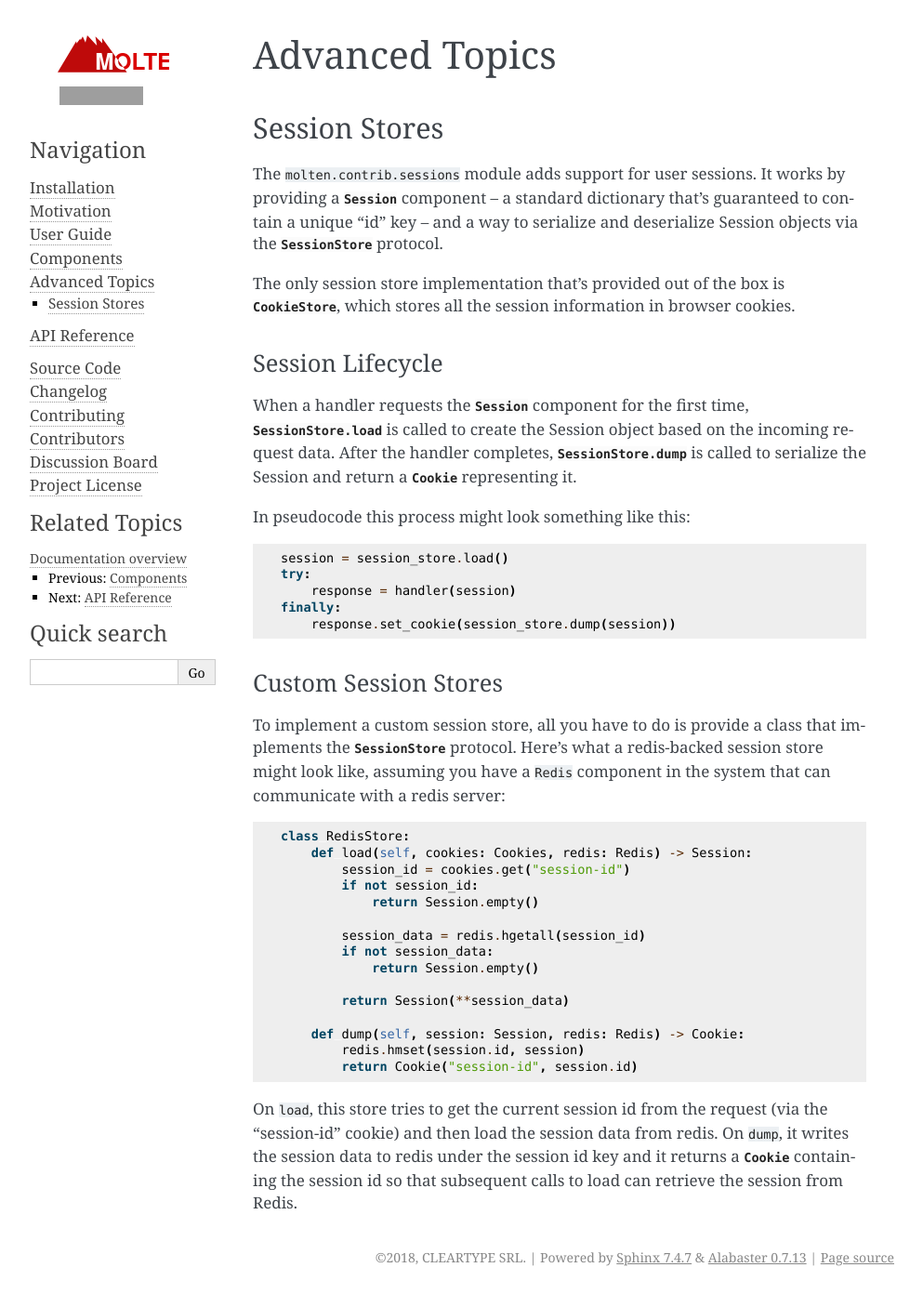
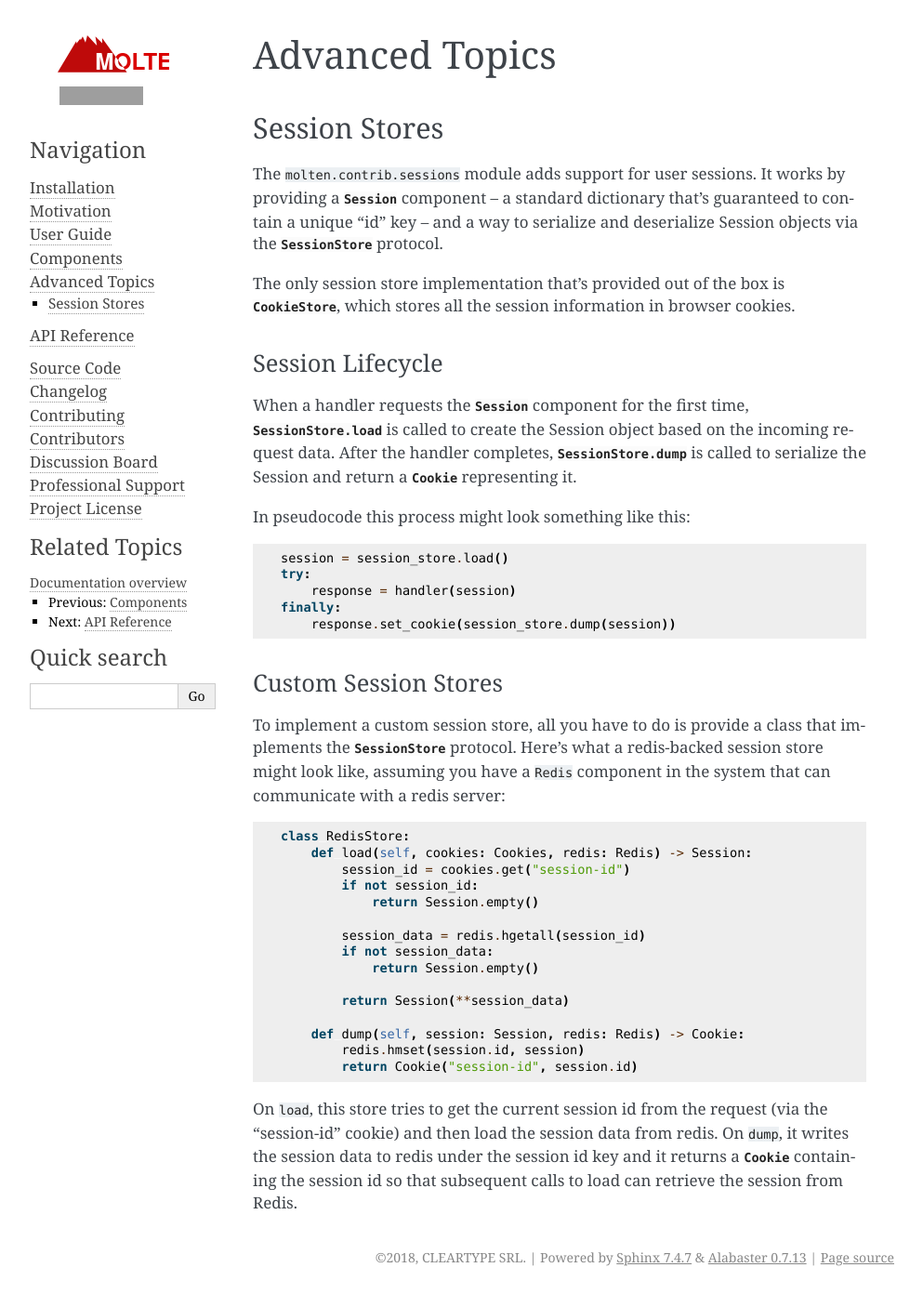
Before and after one commit to Bogdanp/molten, a Sphinx documentation site: the page built from docs/source/advanced.rst, in a window 1280 px wide. Shown: the whole page at 93% size, without its empty margins (148-1141 px from the left). Built offline with Sphinx 7.4.7, drawn with Linux system fonts in a browser that asks for light colours; grey boxes are pictures that could not be loaded.

Commit message:
doc: add Tidelift links

```diff
--- a/docs/source/index.rst
+++ b/docs/source/index.rst
@@ -3,10 +3,11 @@
 molten: modern API framework
 ============================
 
-Release v\ |release|. (:doc:`installation`, :doc:`changelog`, `Discuss`_, `Source Code`_)
+Release v\ |release|. (:doc:`installation`, :doc:`changelog`, `Discuss`_, `Source Code`_, `Professional Support`_)
 
 .. _Discuss: https://www.reddit.com/r/moltenframework/
 .. _Source Code: https://github.com/Bogdanp/molten
+.. _Professional Support: https://tidelift.com/subscription/pkg/pypi-molten?utm_source=pypi-molten&utm_medium=referral&utm_campaign=readme
 
 .. image:: https://img.shields.io/badge/license-LGPL-blue.svg
    :target: license.html
@@ -226,4 +227,5 @@
    Contributing <https://github.com/Bogdanp/molten/blob/master/CONTRIBUTING.md>
    Contributors <https://github.com/Bogdanp/molten/blob/master/CONTRIBUTORS.md>
    Discussion Board <https://www.reddit.com/r/moltenframework/>
+   Professional Support <https://tidelift.com/subscription/pkg/pypi-molten?utm_source=pypi-molten&utm_medium=referral&utm_campaign=readme>
    license
```
Also changed, not shown: README.md (+2 -1 lines).
